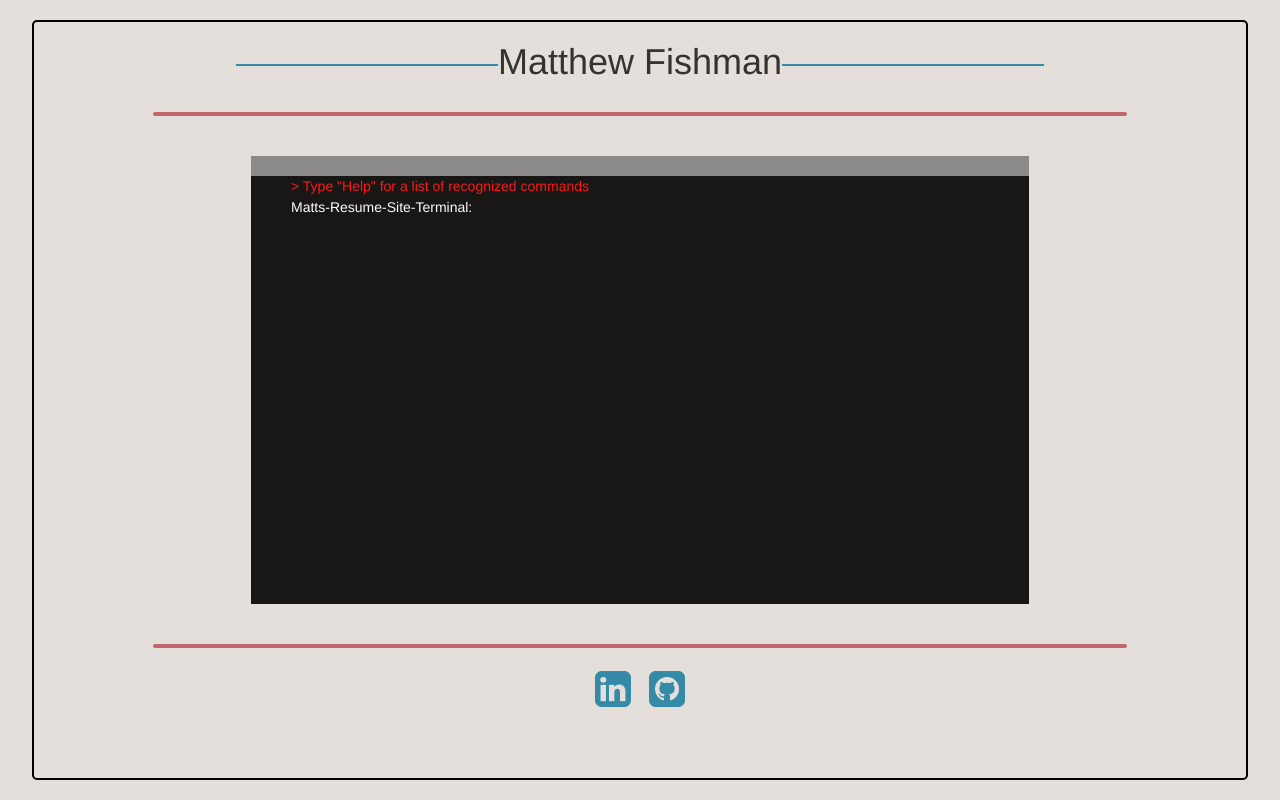
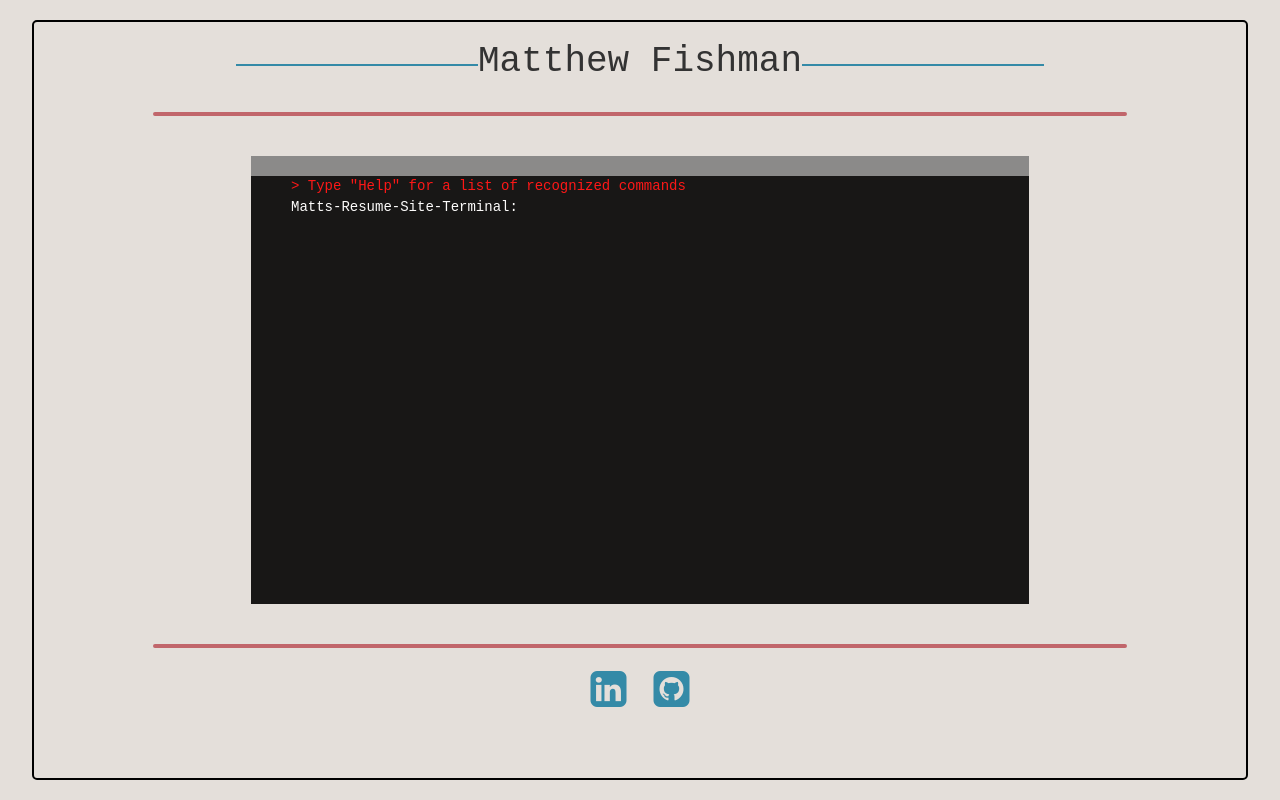
Before and after one commit to mattbfishman/site2017, a plain HTML site: page index.html in a window 1280 px wide. Drawn offline with nearby package versions, Linux system fonts and the light colour scheme.

Commit message:
css fixes

```diff
--- a/css/style.css
+++ b/css/style.css
@@ -4,6 +4,7 @@ html{
 
 body{
 	background-color: #E4DFDA;
+	font-family: monospace;
 }
 
 input,
```
